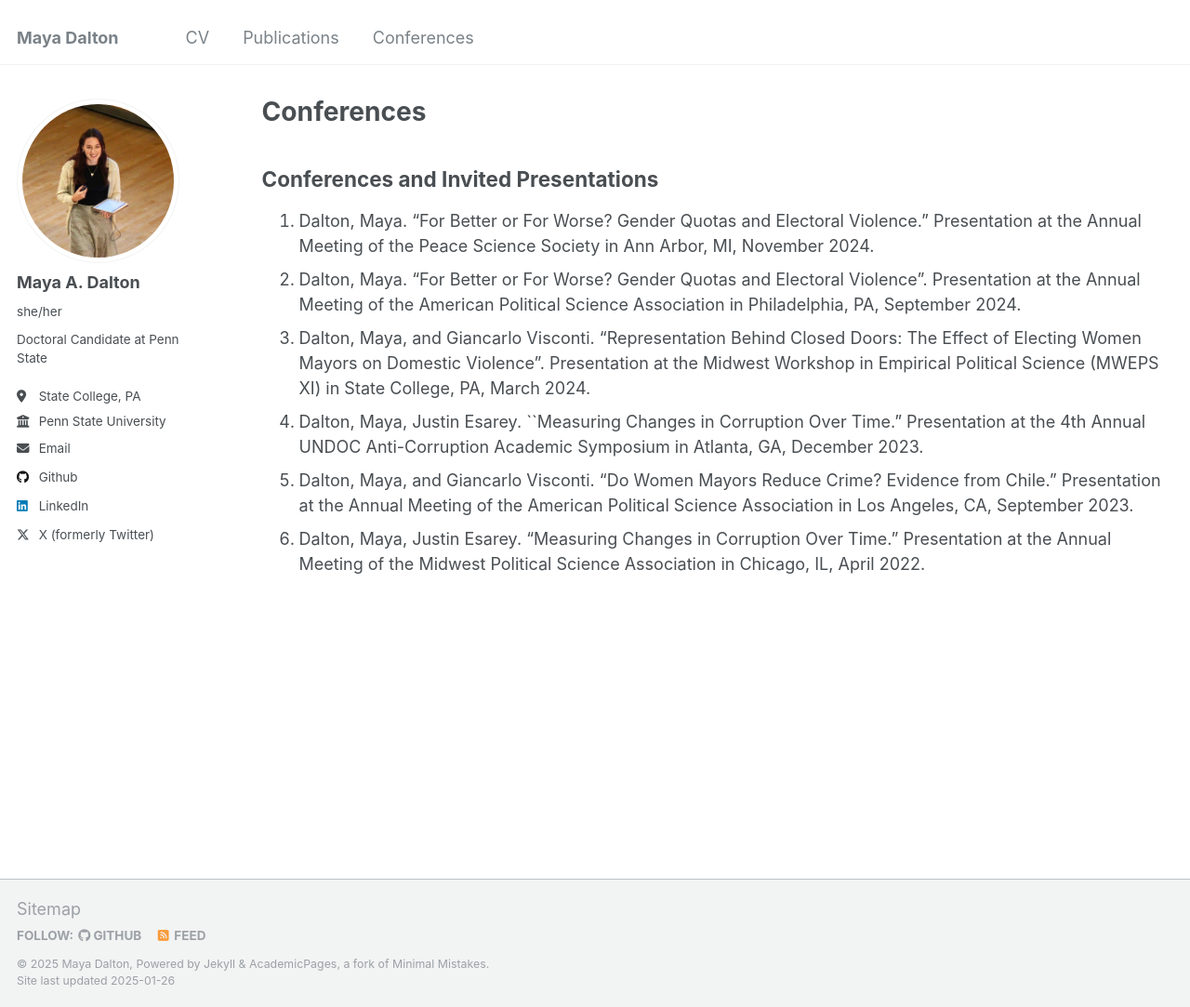
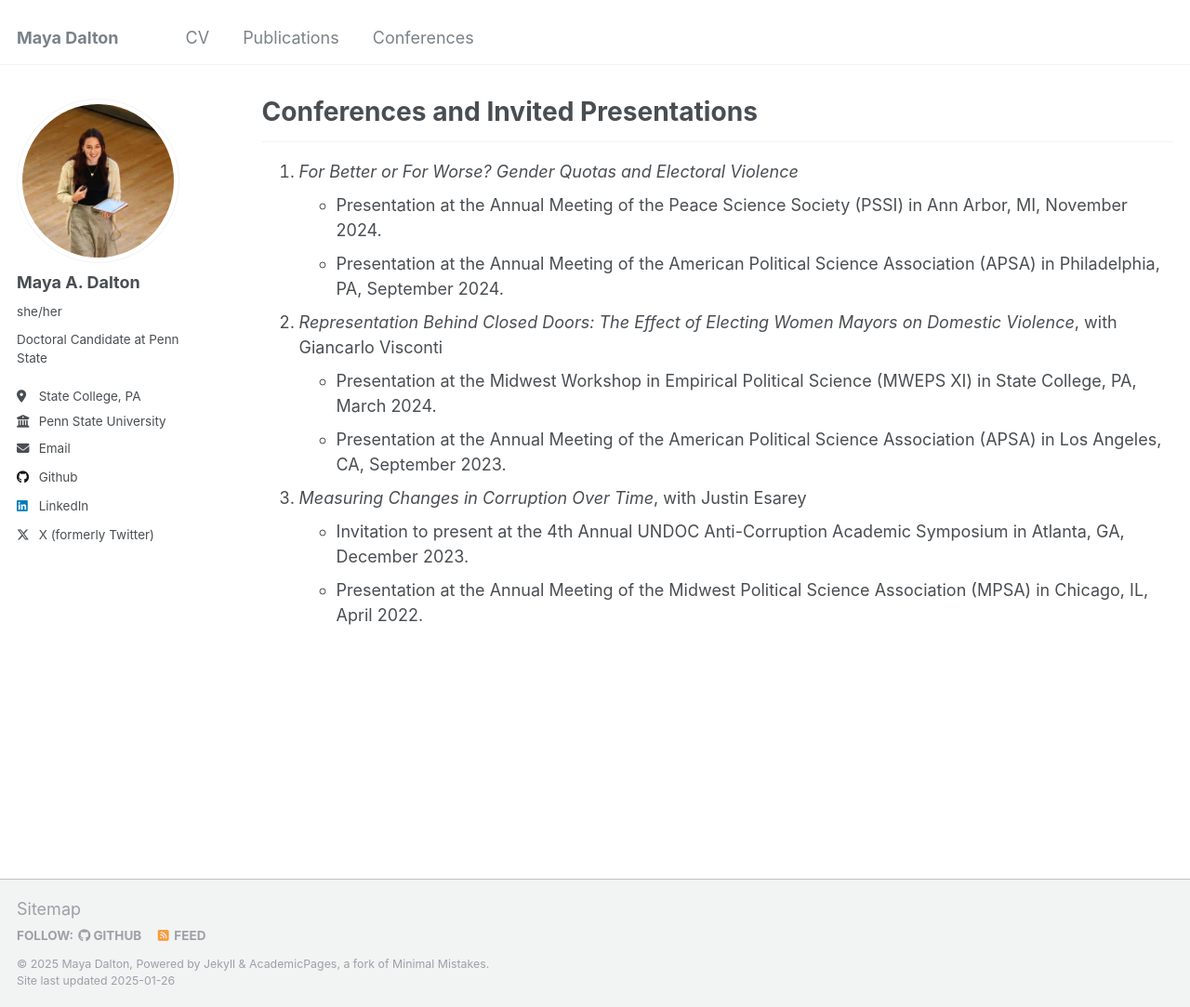
Before and after one commit to mdalton21/mdalton21.github.io, a Jekyll site: the page built from _pages/conferences.md, in a window 1280 px wide and 1083 px high. Shown: the whole window at 93% size. Built offline with Jekyll 4.4.1, drawn with Linux system fonts in a browser that asks for light colours.

Commit message:
Update conferences.md

```diff
--- a/_pages/conferences.md
+++ b/_pages/conferences.md
@@ -1,16 +1,18 @@
 ---
 layout: archive
-title: "Conferences"
+title: "Conferences and Invited Presentations"
 permalink: /conferences/
 author_profile: true
 redirect_from:
 ---
 
-Conferences and Invited Presentations
 --------
-1. Dalton, Maya. "For Better or For Worse? Gender Quotas and Electoral Violence." Presentation at the Annual Meeting of the Peace Science Society in Ann Arbor, MI, November 2024.
-2. Dalton, Maya. "For Better or For Worse? Gender Quotas and Electoral Violence". Presentation at the Annual Meeting of the American Political Science Association in Philadelphia, PA, September 2024.
-3. Dalton, Maya, and Giancarlo Visconti. "Representation Behind Closed Doors: The Effect of Electing Women Mayors on Domestic Violence". Presentation at the Midwest Workshop in Empirical Political Science (MWEPS XI) in State College, PA, March 2024.
-4. Dalton, Maya, Justin Esarey. ``Measuring Changes in Corruption Over Time.” Presentation at the 4th Annual UNDOC Anti-Corruption Academic Symposium in Atlanta, GA, December 2023.
-5. Dalton, Maya, and Giancarlo Visconti. “Do Women Mayors Reduce Crime? Evidence from Chile." Presentation at the Annual Meeting of the American Political Science Association in Los Angeles, CA, September 2023.
-6. Dalton, Maya, Justin Esarey. “Measuring Changes in Corruption Over Time.” Presentation at the Annual Meeting of the Midwest Political Science Association in Chicago, IL, April 2022.
+1. *For Better or For Worse? Gender Quotas and Electoral Violence*
+    - Presentation at the Annual Meeting of the Peace Science Society (PSSI) in Ann Arbor, MI, November 2024.
+    - Presentation at the Annual Meeting of the American Political Science Association (APSA) in Philadelphia, PA, September 2024.
+3. *Representation Behind Closed Doors: The Effect of Electing Women Mayors on Domestic Violence*, with Giancarlo Visconti
+    - Presentation at the Midwest Workshop in Empirical Political Science (MWEPS XI) in State College, PA, March 2024.
+    - Presentation at the Annual Meeting of the American Political Science Association (APSA) in Los Angeles, CA, September 2023.
+4. *Measuring Changes in Corruption Over Time*, with Justin Esarey
+    - Invitation to present at the 4th Annual UNDOC Anti-Corruption Academic Symposium in Atlanta, GA, December 2023.
+    - Presentation at the Annual Meeting of the Midwest Political Science Association (MPSA) in Chicago, IL, April 2022.
```
